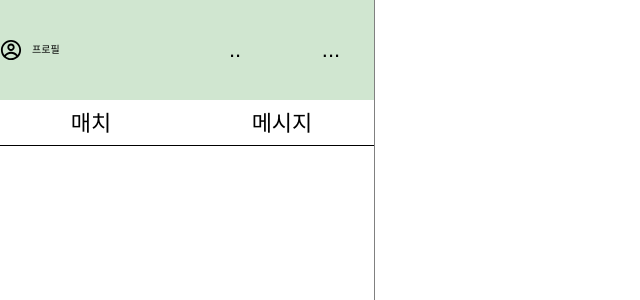
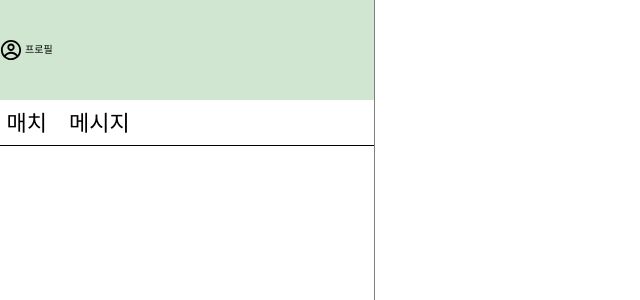
Before and after one commit to ft-matcha/matcha, a React app in the folder front/: page / in a window 1280 px wide. Shown: the top 300 px of the page, without its empty margins (0-640 px from the left). Built offline with nearby package versions, Linux system fonts and the light colour scheme.

Commit message:
Fix: outlet rendering place changed with useState

```diff
--- a/front/src/components/ui/Nav.tsx
+++ b/front/src/components/ui/Nav.tsx
@@ -12,6 +12,7 @@ interface NavProps {
 
 const NavContainer = styled.nav<NavProps>`
   gap: 10px;
+  width: 100%;
   border-right: ${({ borderRight }) => (borderRight ? borderRight + 'solid gray' : '0px')};
   min-width: 325px;
   background: ${({ background, theme }) => (background ? background : theme.background)};
@@ -33,7 +34,14 @@ const NavRow = styled.section<NavProps>`
   background: ${({ background }) => (background ? background : 'transparent')};
 `;
 
+const NavList = styled.div<NavProps>`
+  width: fit-content;
+  display: flex;
+  flex-direction: row;
+`;
+
 const NavItem = styled(NavLink)<NavProps>`
+  display: flex;
   width: 100%;
   height: 40px;
   line-height: 40px;
@@ -41,6 +49,7 @@ const NavItem = styled(NavLink)<NavProps>`
   border-radius: 5px;
   text-align: center;
   align-items: center;
+  gap: 3px;
   .active {
     background: ${({ theme }) => theme.backgroundHover};
   }
@@ -58,7 +67,6 @@ const NavSection = styled.section<NavProps>`
   overflow: scroll;
   object-fit: contain;
   scrollbar-width: none;
-
   &:: -webkit-scrollbar {
     display: none;
   }
@@ -74,5 +82,6 @@ export default Object.assign(Nav, {
   Item: NavItem,
   Row: NavRow,
   Button: NavButton,
+  List: NavList,
   Section: NavSection,
 });
--- a/front/src/page/Main.tsx
+++ b/front/src/page/Main.tsx
@@ -27,14 +27,14 @@ const MainSection = styled.main`
 `;
 
 const Main = () => {
-  const { setModal } = useContext(ModalContext);
-  const [activePage, setActivePage] = useState('');
+  const [post, setPost] = useState('');
 
   return (
     <Layout>
       <Aside>
         <Nav>
           <Nav.Row background="rgba(24,132, 23, 0.2)" height="100px">
+            <Nav.List>
               <Nav.Item
                 to="profile"
                 className={({ isActive }) => {
@@ -42,27 +42,10 @@ const Main = () => {
                   return isActive ? 'actived' : 'pending';
                 }}
               >
-              <Nav.Row>
                 <CgProfile />
                 <span>프로필</span>
-              </Nav.Row>
               </Nav.Item>
-            <Nav.Row float="right">
-              <Nav.Item
-                to=""
-                className={({ isActive }) => (isActive ? 'actived' : 'pending')}
-                onClick={() => setActivePage('profile')}
-              >
-                ..
-              </Nav.Item>
-              <Nav.Item
-                to=""
-                className={({ isActive }) => (isActive ? 'actived' : 'pending')}
-                onClick={() => setActivePage('test')}
-              >
-                ...
-              </Nav.Item>
-            </Nav.Row>
+            </Nav.List>
           </Nav.Row>
         </Nav>
         <Nav>
@@ -70,18 +53,46 @@ const Main = () => {
             <Post>
               <PostTabContainer>
                 <Nav.Row>
-                  <Nav.Item to="matching">매치</Nav.Item>
-                  <Nav.Item to="message">메시지</Nav.Item>
+                  <Nav.List>
+                    <Nav.Item
+                      as="Button"
+                      to=""
+                      onClick={(e) => {
+                        e.preventDefault();
+                        if (post !== 'match') {
+                          setPost('match');
+                        } else {
+                          setPost('');
+                        }
+                      }}
+                    >
+                      매치
+                    </Nav.Item>
+                  </Nav.List>
+                  <Nav.List>
+                    <Nav.Item
+                      as="Button"
+                      to=""
+                      onClick={(e) => {
+                        e.preventDefault();
+                        if (post !== 'message') {
+                          setPost('message');
+                        } else {
+                          setPost('');
+                        }
+                      }}
+                    >
+                      메시지
+                    </Nav.Item>
+                  </Nav.List>
                 </Nav.Row>
               </PostTabContainer>
             </Post>
           </Nav.Row>
-          <Nav.Section>
-            <Outlet />
-          </Nav.Section>
+          <Nav.Section>{post === '' ? <Outlet /> : <>test</>}</Nav.Section>
         </Nav>
       </Aside>
-      <MainSection id="main"></MainSection>
+      <MainSection id="main">{post !== '' && <Outlet />}</MainSection>
     </Layout>
   );
 };
```
Also changed, not shown: front/src/page/TagSelector.tsx (+1 -13 lines). Lines whose indentation alone changed are shown as unchanged.
